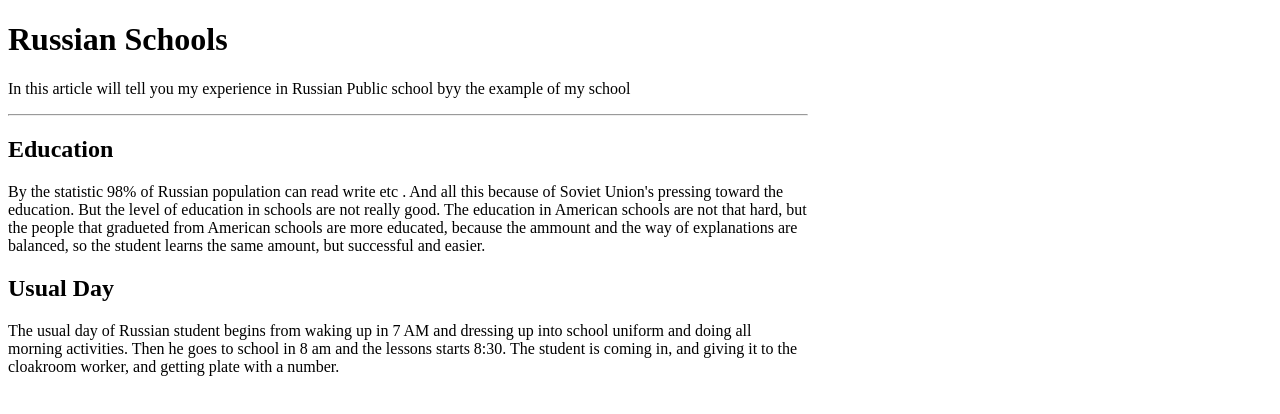
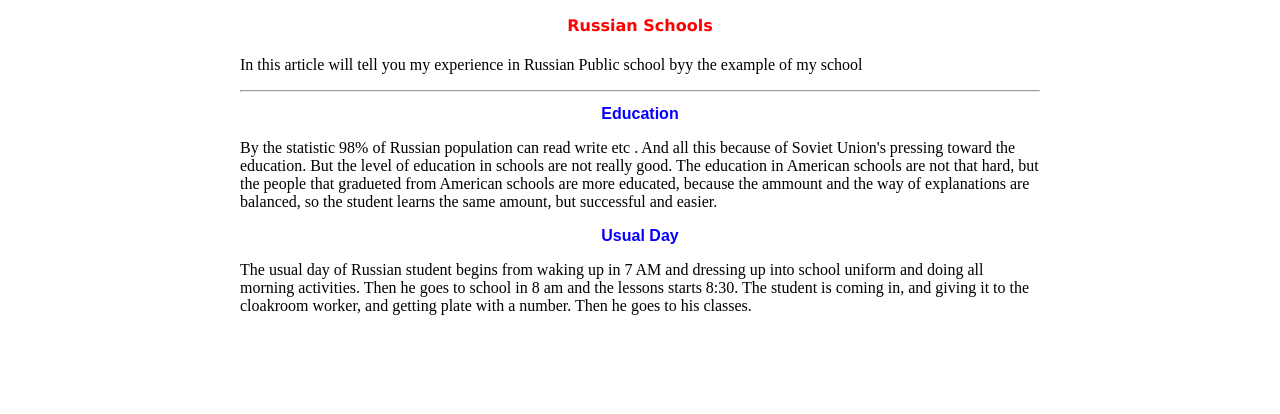
Before and after one commit to Igorjz25/Project-1, a plain HTML site: page index.html in a window 1280 px wide. Drawn offline with Linux system fonts and the light colour scheme.

Commit message:
Update index.html
style of the text 1 try

```diff
--- a/index.html
+++ b/index.html
@@ -3,9 +3,28 @@
 <head>
 <title> Russian Schools </title>
 <style type="text/css" media="screen">
-body { background-color: #FFFFFF;
-width: 800px;
-}
+body {         background-color: #FFFFFF;
+               width: 800px;
+               margin:auto;
+               }
+h1 {           font-family: verdana;
+               font-size: 100%;
+               color: #FF0000;
+               text-align: center;
+               padding: 5px;
+               }
+h2 {           font-family: arial;
+               font-size:100%;
+               color: #0800FF;
+               text-align: center;
+               {
+p {            font-family: times new roman;
+               font-size: 100%;
+               color #000000;
+               text-align: center;
+               line-height:100%;
+               }
+
 ul {
   margin: 0;
 }
@@ -19,6 +38,7 @@ ul.dashed > li:before {
   content: "-";
   text-indent: -5px;
 }
+
 </style>
 </head>
 <body>
@@ -33,3 +53,4 @@ and easier. </p>
 <h2> Usual Day </h2>
 <p> The usual day of Russian student begins from waking up in 7 AM and dressing up into school uniform and doing all morning activities.
 Then he goes to school in 8 am and the lessons starts 8:30. The student is coming in, and giving it to the cloakroom worker, and getting plate with a number.
+Then he goes to his classes.
```
